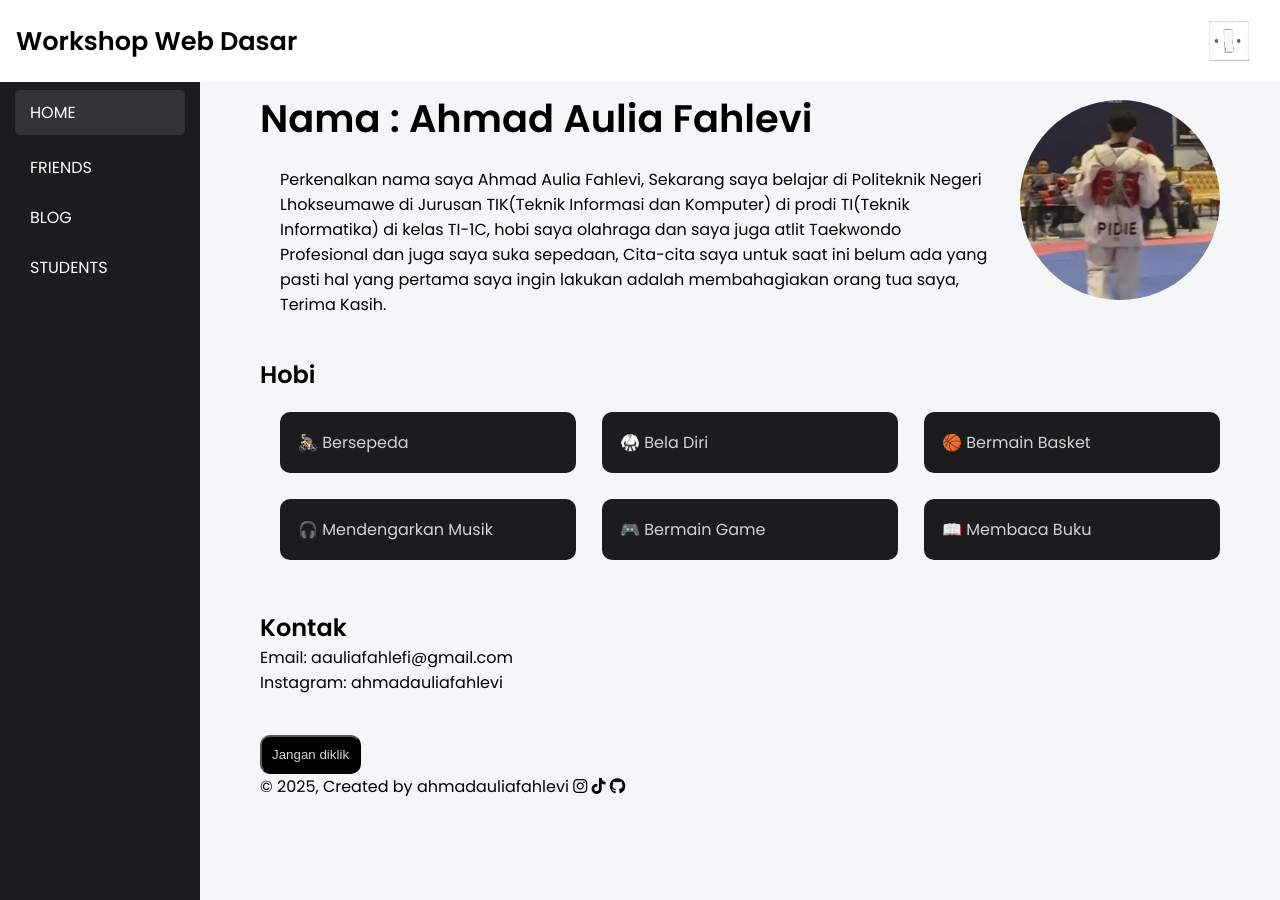
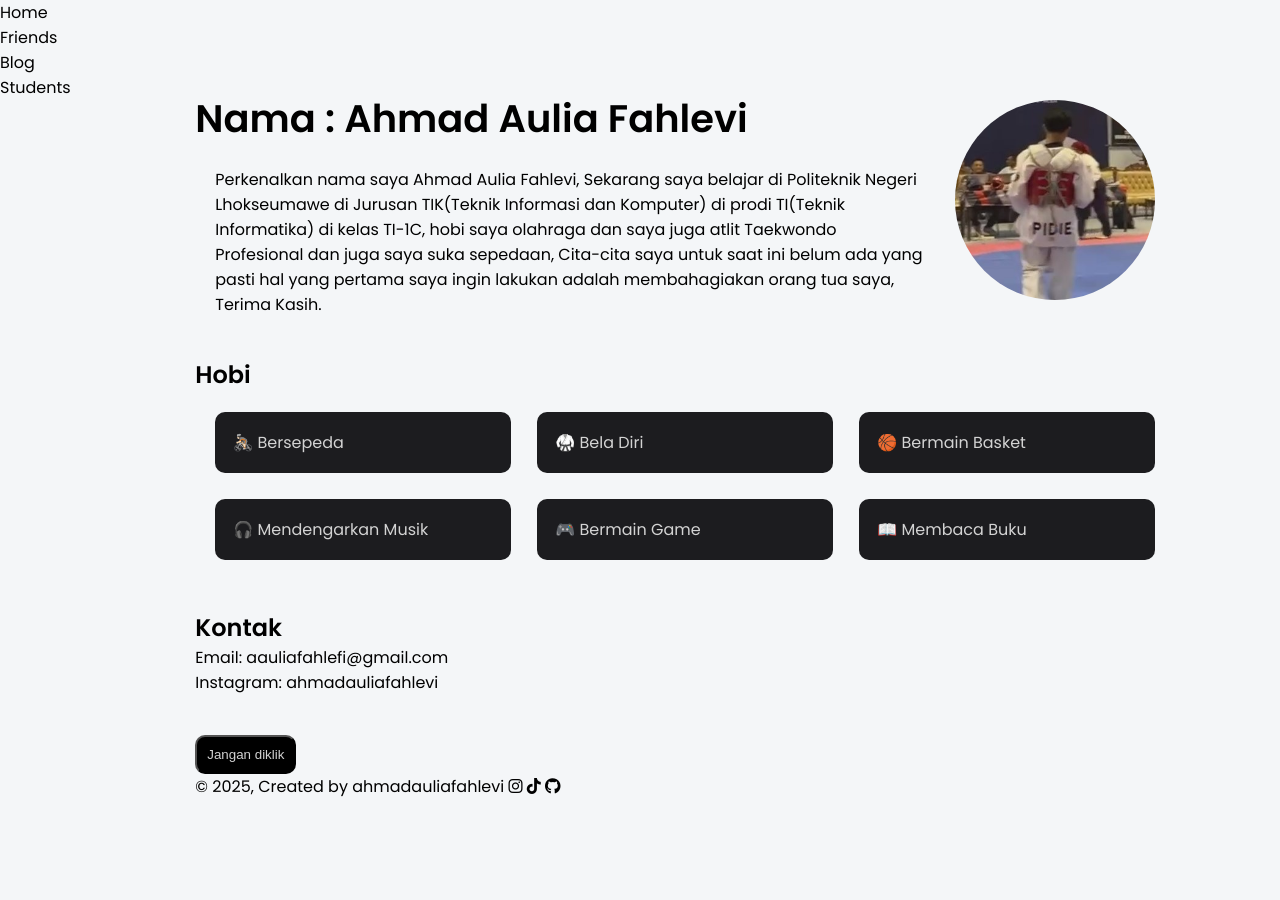
Before and after one commit to lepii1/lepii1.github.io, a Jekyll site: the page built from index.html, in a window 1280 px wide. Built offline with Jekyll 4.4.1, drawn with Linux system fonts in a browser that asks for light colours.

Commit message:
Update navigation.html

```diff
--- a/_includes/navigation.html
+++ b/_includes/navigation.html
@@ -1,26 +1,9 @@
-<header class="responsive-header">
-        <!-- <div class="header"> -->
-            <div class="logo">Workshop Web Dasar</div>
-        <!-- </div> -->
-         <button class="menu-toggle" onclick="toggleMenu()">
-            <i class="fas fa-bars"></i>
-         </button>
-         <button id="theme-toggle" class="theme-toggle">
-            <img id="theme-icon" src="/assets/images/mati.png" alt="Toggle Theme" width="24">
-          </button>
-
-</header>
-<aside class="sidebar" id="sidebar">
-    <div class="sidebar-nav">
 <ul>
     {% for item in site.data.navigation %}
     <li>
-         <a href="{{ item.link }}" {% if page.url == item.link %} class="current"{% endif %}>
-            {{ item.name | upcase }}
+    <a href="{{ item.link }}" {% if page.url == item.link %} class="active"{% endif %}>
+        {{ item.name }}
     </a>
     </li>
     {% endfor %}
 </ul>
-        </div>
-    </div>
-</aside>
```
Lines whose indentation alone changed are shown as unchanged.
